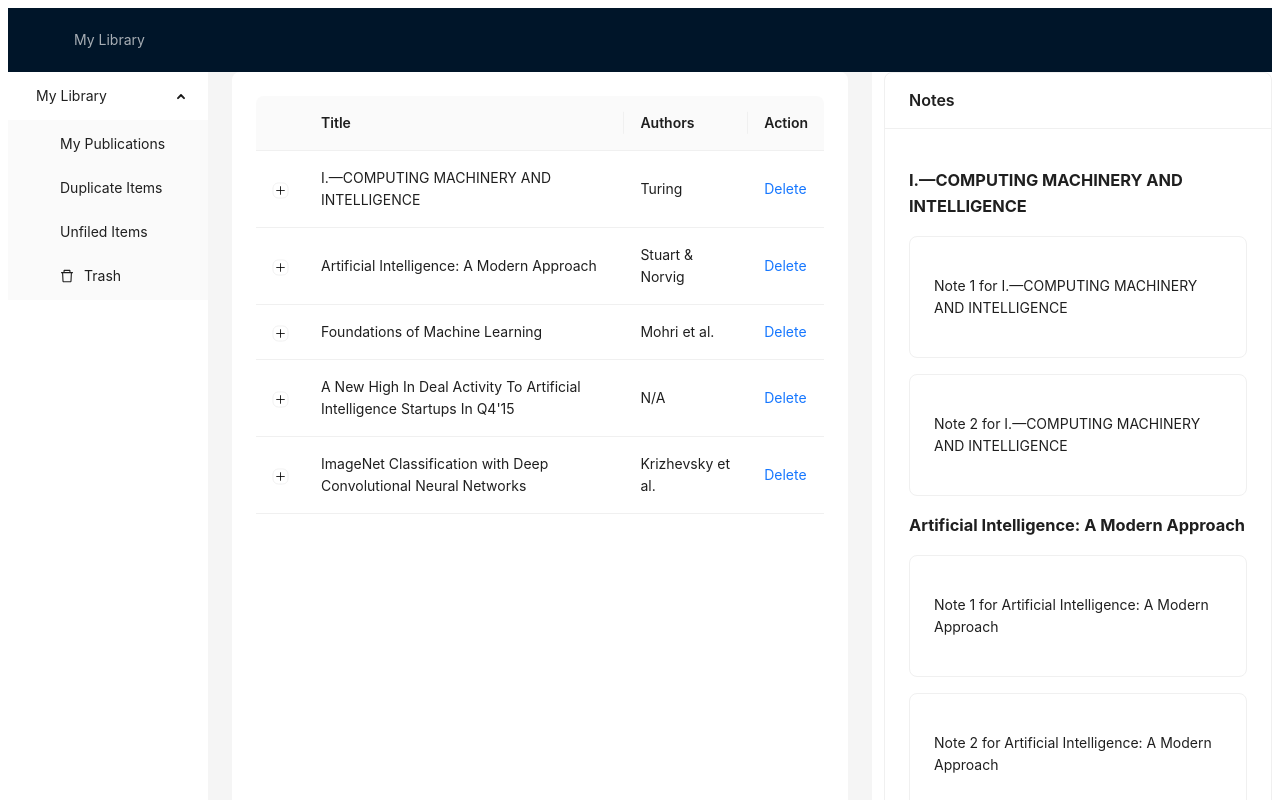
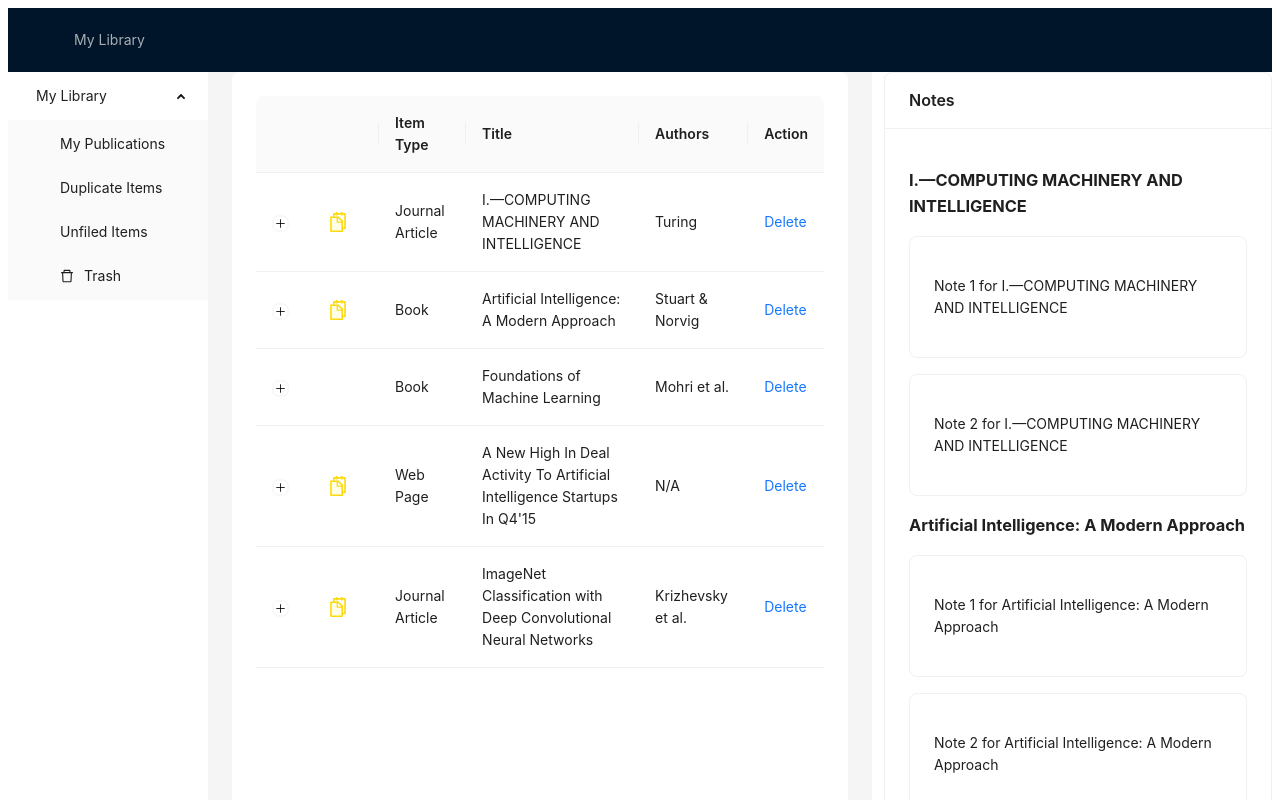
Before and after one commit to elizabethshiu/hci-project, a React (Vite) app: page / in a window 1280 px wide. Shown: the top 800 px of the page. Built offline with nearby package versions, Linux system fonts and the light colour scheme.

Commit message:
added the note icon to represent when a source has a note written for it

```diff
--- a/src/App.jsx
+++ b/src/App.jsx
@@ -1,11 +1,10 @@
-
-// import { ReactComponent as BookIcon } from './img/book.svg';
-// import { ReactComponent as JournalIcon } from './img/journal.svg';
-// import { ReactComponent as WebPageIcon } from './img/website.svg';
 import React, { useState, useEffect } from 'react';
 import { DeleteOutlined } from '@ant-design/icons';
-import { Tabs, Layout, Menu, theme, Table, Card } from 'antd';
+import { Tabs, Layout, Menu, theme, Table, Card, Flex, Tag} from 'antd';
 import './app.css'; // Import CSS file
+import {
+  SnippetsTwoTone
+} from '@ant-design/icons';
 
 const { Header, Content, Sider } = Layout;
 
@@ -84,22 +83,50 @@ const rightSidebarItems = [
 ];
 
 const sourceColumns = [
-  // {
-  //   title: 'ICON', // Empty title for the icon column
-  //   dataIndex: 'itemType',
-  //   render: (itemType) => {
-  //     switch (itemType) {
-  //       case 'Book':
-  //         return <BookIcon />;
-  //       case 'Journal Article':
-  //         return <JournalIcon />;
-  //       case 'Web Page':
-  //         return <WebPageIcon />;
-  //       default:
-  //         return null;
-  //     }
-  //   }
-  // },
+  {
+    title: '',
+    dataIndex: 'notes',
+    render: (notes) => {
+      if (!notes || notes.length === 0) {
+        return null; // If no notes, don't render anything
+      }
+      const concatenatedNotes = notes.join(', '); // Concatenate all notes into one string
+      return (
+        <span>
+          <Tag
+            style={{
+              background: 'transparent',
+              border: 'none',
+              display: 'flex',
+              alignItems: 'center',
+            }}
+            icon={<SnippetsTwoTone twoToneColor="#FDDA0D" style={{ fontSize: '20px' }} />} // Adjust the font size of the icon
+          />
+        </span>
+      );
+    },
+  },
+  {
+    title: 'Item Type',
+    dataIndex: 'itemType',
+    render: (itemType) => {
+      let itemTypeText = '';
+      switch (itemType) {
+        case 'Journal Article':
+          itemTypeText = 'Journal Article';
+          break;
+        case 'Book':
+          itemTypeText = 'Book';
+          break;
+        case 'Web Page':
+          itemTypeText = 'Web Page';
+          break;
+        default:
+          itemTypeText = 'N/A';
+      }
+      return itemTypeText;
+    }
+  },
   {
     title: 'Title',
     dataIndex: 'title',
@@ -149,7 +176,7 @@ const sourceData = [
     authors: [{ firstName: 'Mehryar', lastName: 'Mohri' }, { firstName: 'Afshin', lastName: 'Rostamizadeh' }, { firstName: 'Ameet', lastName: 'Talwalkar' }],
     condensedAuthors: 'Mohri et al.',
     description: 'PDF here (?)',
-    notes: ['Note 1 for Foundations of Machine Learning'],
+    notes: [],
     itemType: 'Book'
   },
   {
```
Also changed, not shown: package.json (+6 -3 lines), 1 other file (tests, documents, lock files or other folders).
